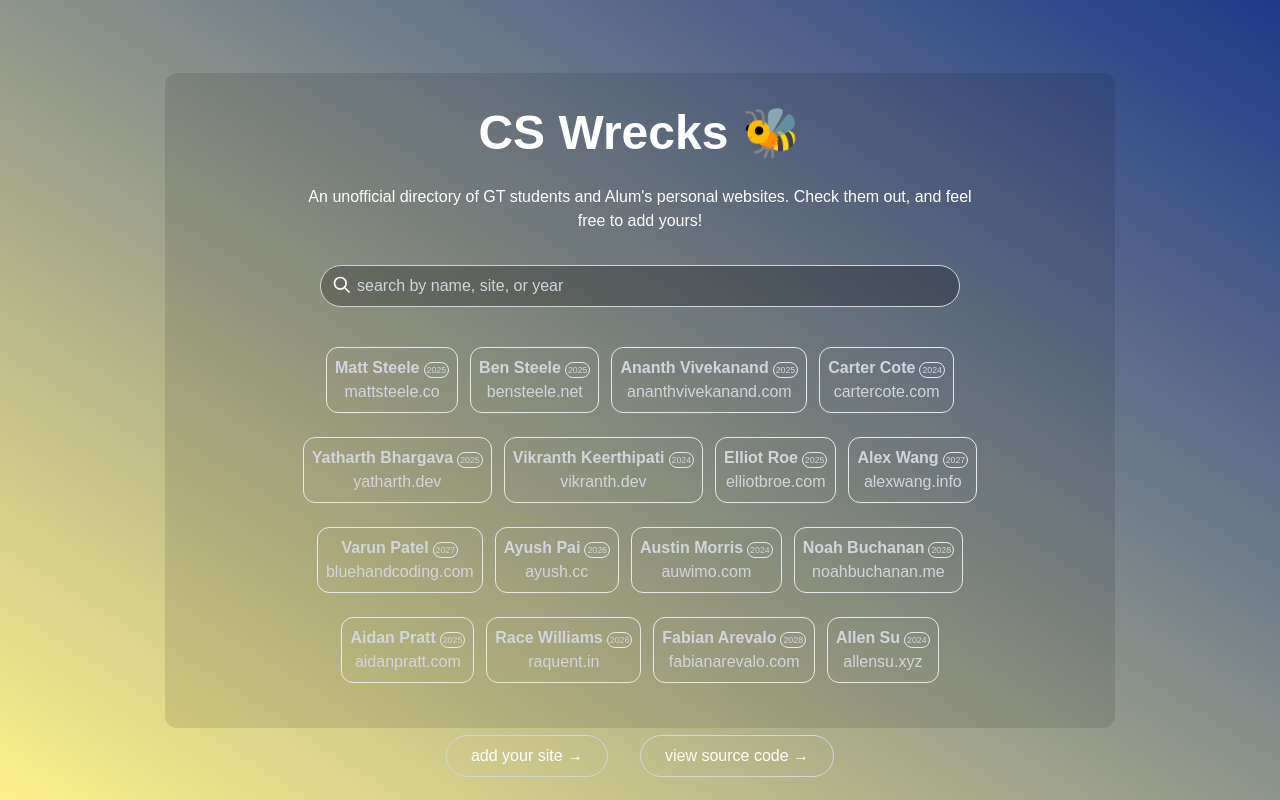
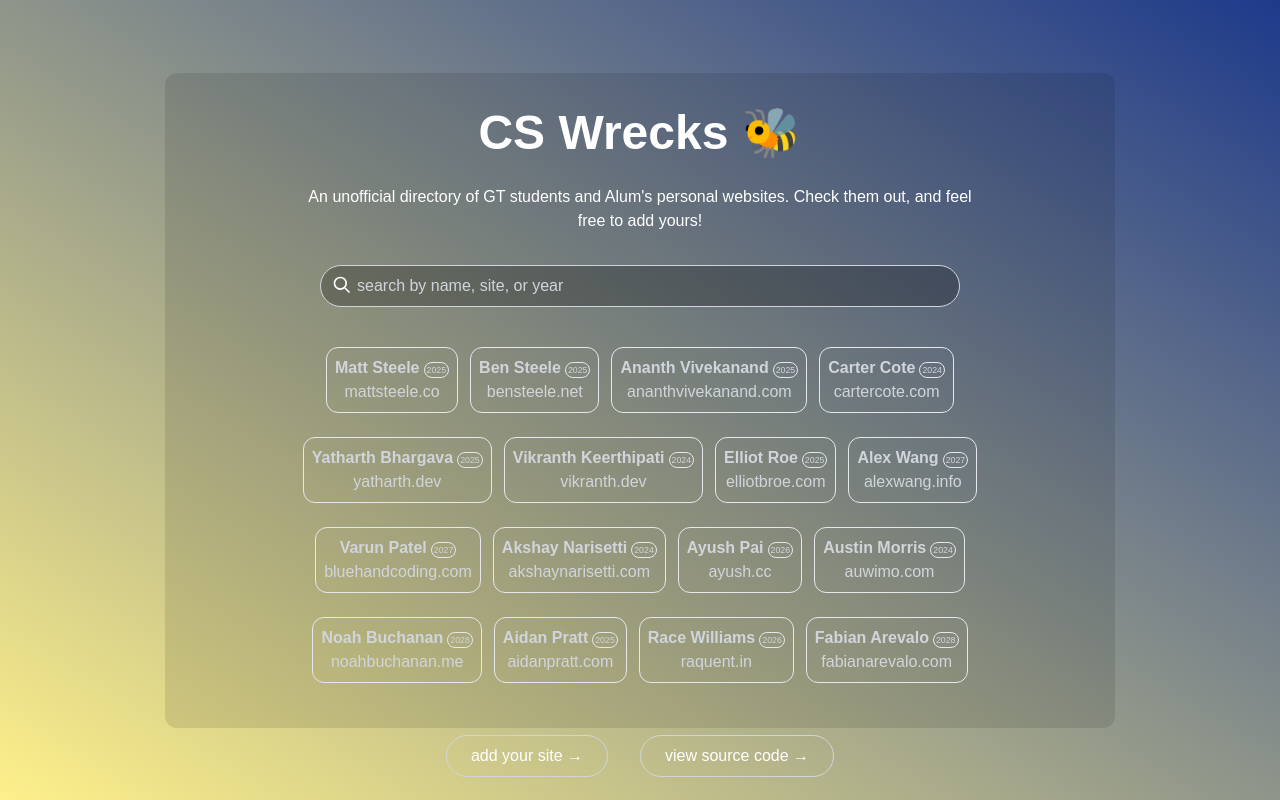
Before and after one commit to msteele3/cswrecks, a Next.js app: page / in a window 1280 px wide. Built offline with nearby package versions, Linux system fonts and the light colour scheme.

Commit message:
added more sites

```diff
--- a/app/sites.ts
+++ b/app/sites.ts
@@ -51,6 +51,11 @@ export const allSites: Site[] = [
     name: "Varun Patel",
     year: 2027,
     website: "https://www.bluehandcoding.com/",
+  },
+  {
+    name: "Akshay Narisetti",
+    year: 2024,
+    website: "https://www.akshaynarisetti.com/"
   },
   {
     name: "Ayush Pai",
```
